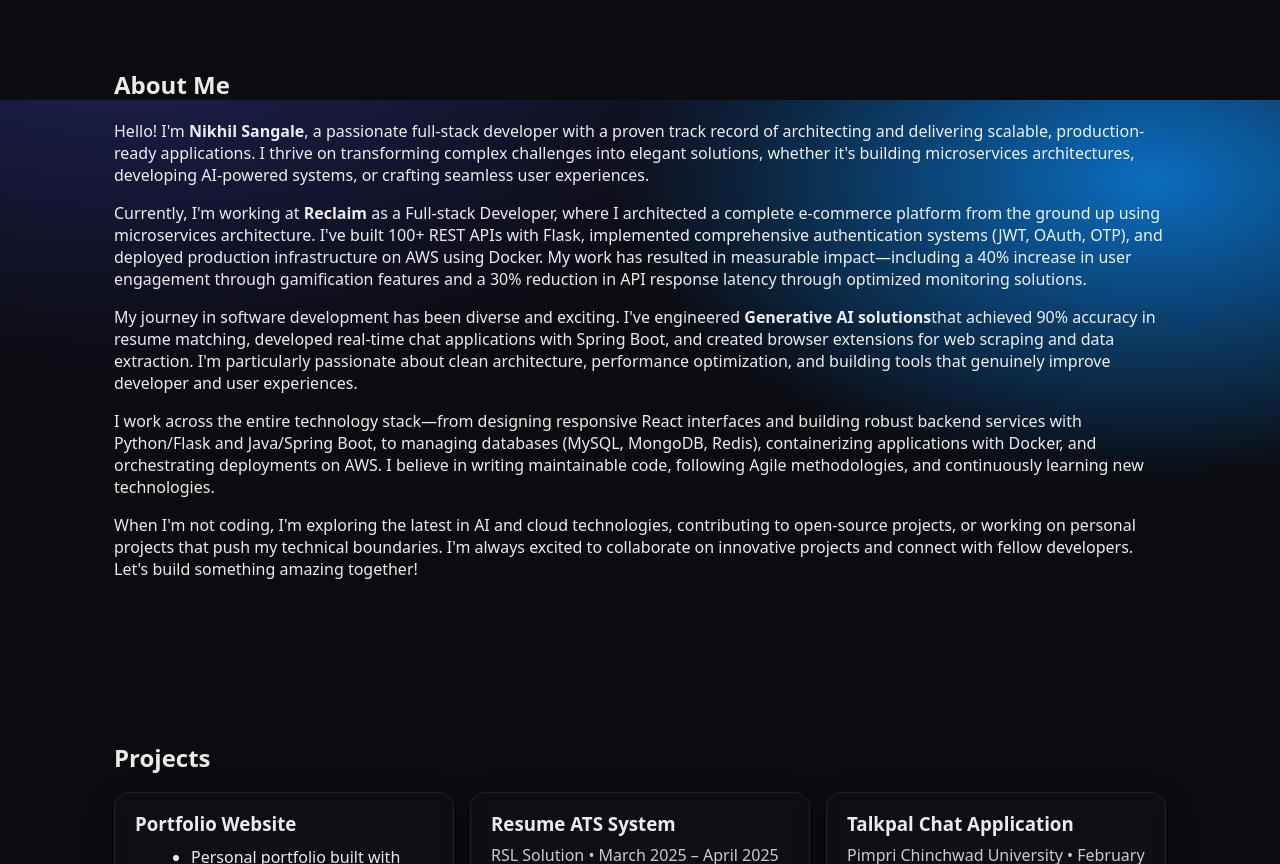
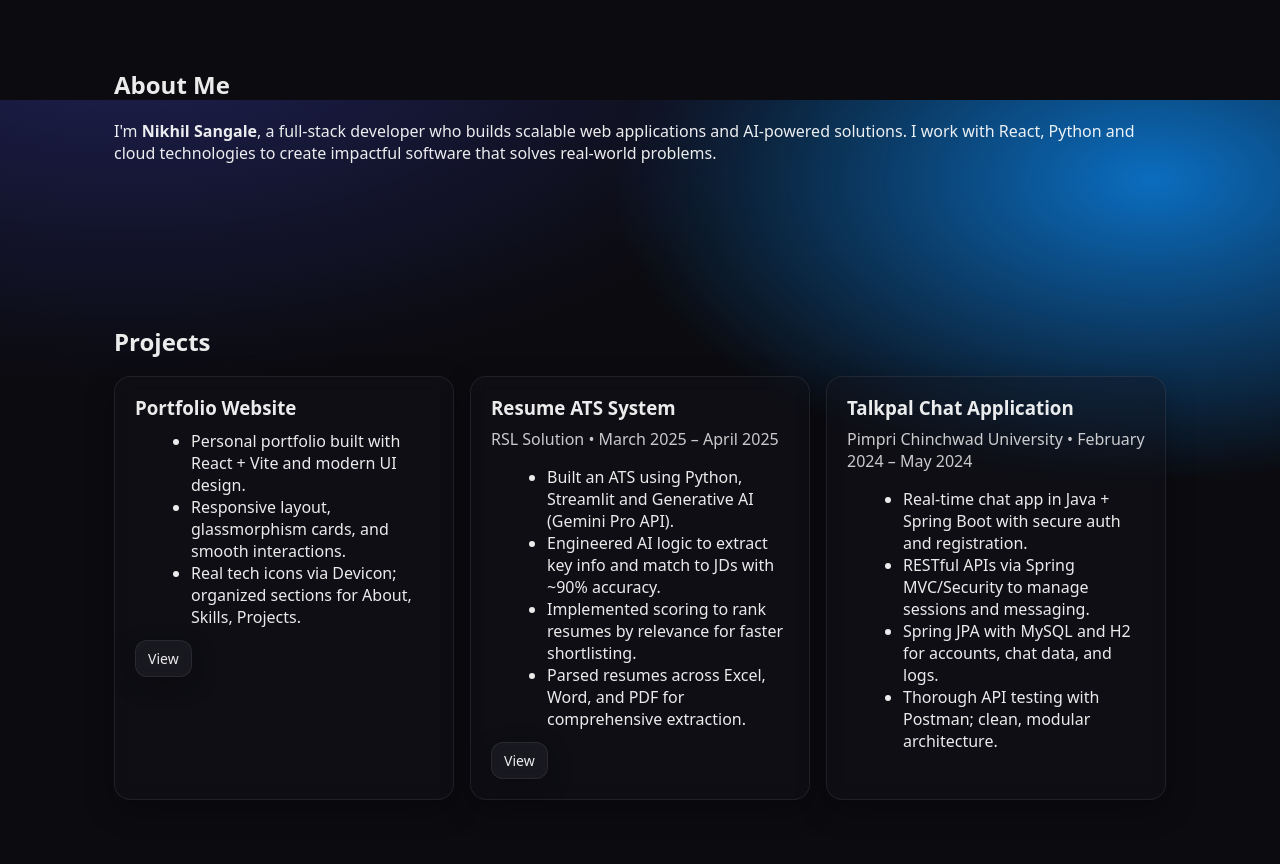
Before and after one commit to Nikhilsangale2002/Portfolio, a React (Vite) app: page / in a window 1280 px wide. Shown: the part 700-1564 px from the top of the page. Built offline with nearby package versions, Linux system fonts and the light colour scheme.

Commit message:
Update About, Skills, and Hero sections with modern design

```diff
--- a/src/components/About.jsx
+++ b/src/components/About.jsx
@@ -5,34 +5,8 @@ const About = () => {
     <section id="about" className="section">
       <h2>About Me</h2>
       <p>
-        Hello! I'm <strong>Nikhil Sangale</strong>, a passionate full-stack developer with a proven track record
-        of architecting and delivering scalable, production-ready applications. I thrive on transforming complex
-        challenges into elegant solutions, whether it's building microservices architectures, developing AI-powered
-        systems, or crafting seamless user experiences.
-      </p>
-      <p>
-        Currently, I'm working at <strong>Reclaim</strong> as a Full-stack Developer, where I architected a complete
-        e-commerce platform from the ground up using microservices architecture. I've built 100+ REST APIs with Flask,
-        implemented comprehensive authentication systems (JWT, OAuth, OTP), and deployed production infrastructure on
-        AWS using Docker. My work has resulted in measurable impact—including a 40% increase in user engagement through
-        gamification features and a 30% reduction in API response latency through optimized monitoring solutions.
-      </p>
-      <p>
-        My journey in software development has been diverse and exciting. I've engineered <strong>Generative AI solutions</strong>
-        that achieved 90% accuracy in resume matching, developed real-time chat applications with Spring Boot, and created
-        browser extensions for web scraping and data extraction. I'm particularly passionate about clean architecture,
-        performance optimization, and building tools that genuinely improve developer and user experiences.
-      </p>
-      <p>
-        I work across the entire technology stack—from designing responsive React interfaces and building robust backend
-        services with Python/Flask and Java/Spring Boot, to managing databases (MySQL, MongoDB, Redis), containerizing
-        applications with Docker, and orchestrating deployments on AWS. I believe in writing maintainable code, following
-        Agile methodologies, and continuously learning new technologies.
-      </p>
-      <p>
-        When I'm not coding, I'm exploring the latest in AI and cloud technologies, contributing to open-source projects,
-        or working on personal projects that push my technical boundaries. I'm always excited to collaborate on innovative
-        projects and connect with fellow developers. Let's build something amazing together!
+        I'm <strong>Nikhil Sangale</strong>, a full-stack developer who builds scalable web applications and AI-powered solutions.
+        I work with React, Python and cloud technologies to create impactful software that solves real-world problems.
       </p>
     </section>
   )
```
